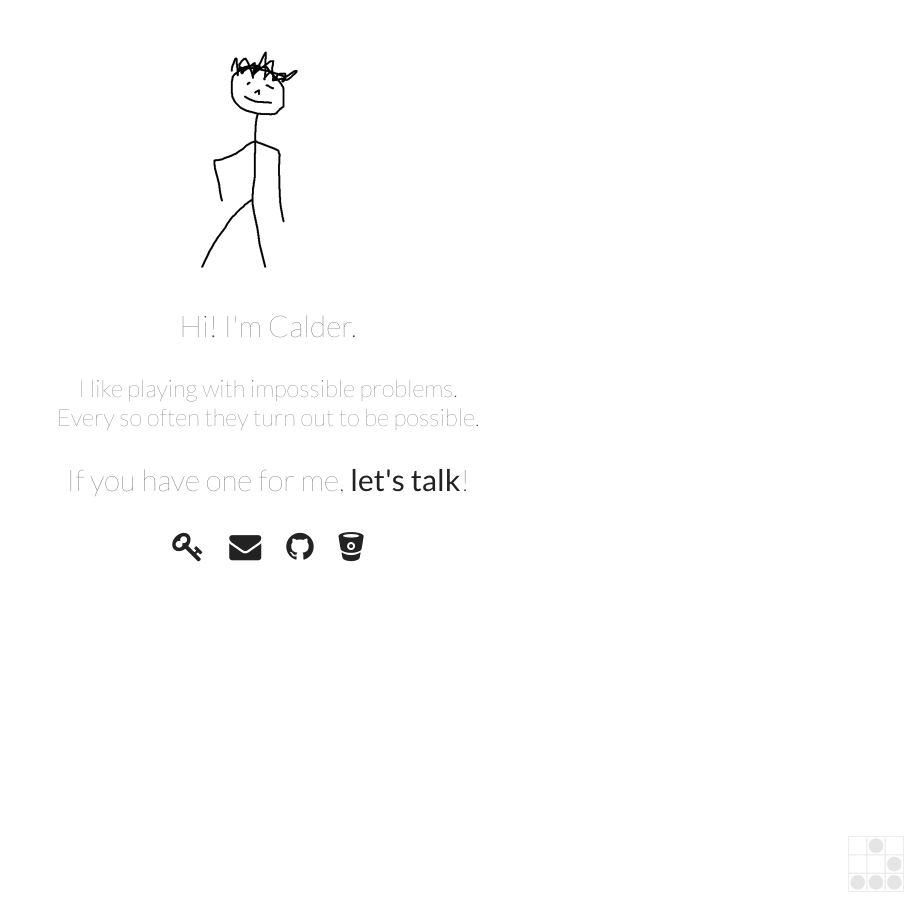
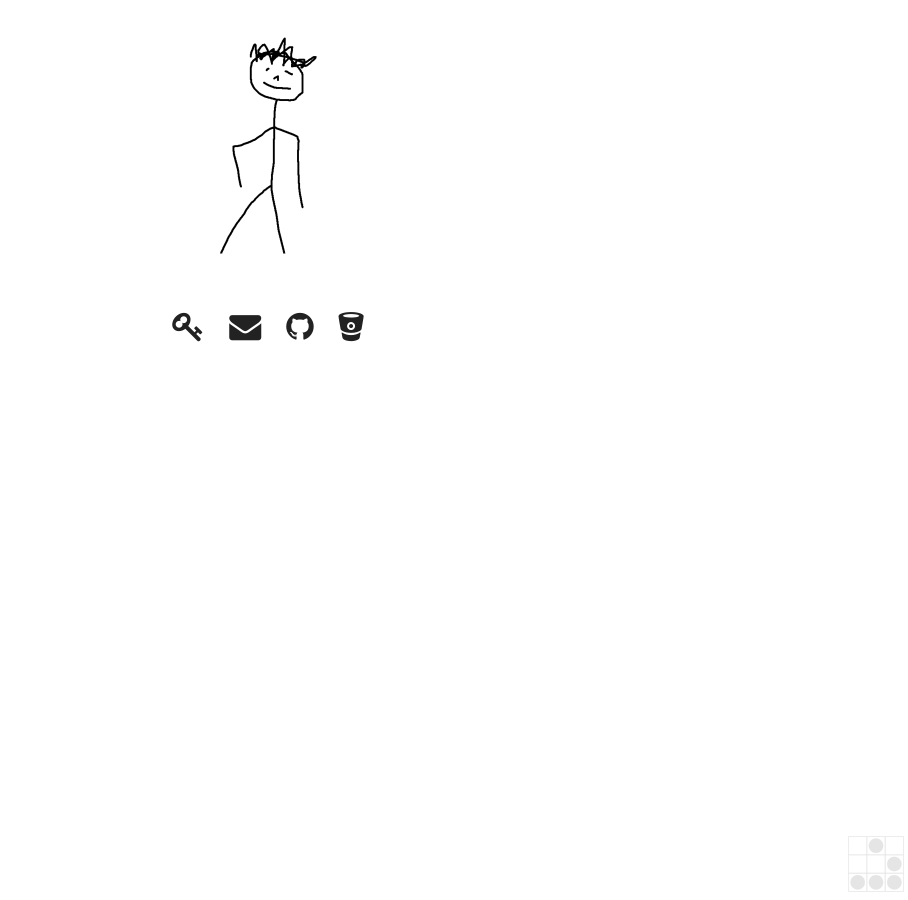
Before and after one commit to calder/calder.github.io.old, a Jekyll site: the page built from index.html, in a window 1280 px wide. Shown: the whole page, without its empty margins (372-1280 px from the left). Built offline with Jekyll 4.4.1, drawn with Linux system fonts in a browser that asks for light colours; nearby versions of some CDN libraries; Markdown is read by kramdown in place of the engine named in the settings.

Commit message:
Deprecated words.

```diff
--- a/index.html
+++ b/index.html
@@ -4,16 +4,4 @@ title: Calder
 ---
 
 <div>
-  <div class="greet">
-    <p class="large">
-      Hi!  I'm Calder.
-    </p>
-    <p>
-      I like playing with impossible problems.<br>
-      Every so often they turn out to be possible.<br>
-    </p>
-    <p class="large">
-      If you have one for me, <a href="mailto:caldercoalson@gmail.com">let's talk</a>!<br>
-    </p>
-  </div>
 </div>
```
Also changed, not shown: img/avatar.png.
